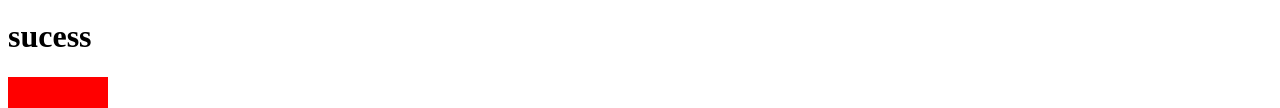
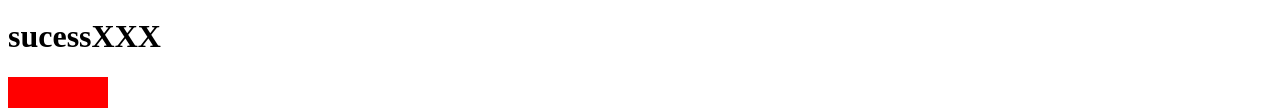
Before and after one commit to fangninglin/Ning, a plain HTML site: page index.html in a window 1280 px wide. Shown: the part 211-319 px from the top of the page. Drawn offline with Linux system fonts and the light colour scheme.

Commit message:
Update 2021-08-14T17:12:10.770Z

```diff
--- a/index.html
+++ b/index.html
@@ -16,7 +16,7 @@
 
 
 <h1>
-  sucess
+  sucessXXX
 </h1>
 
 <div class="box"></div>
```
